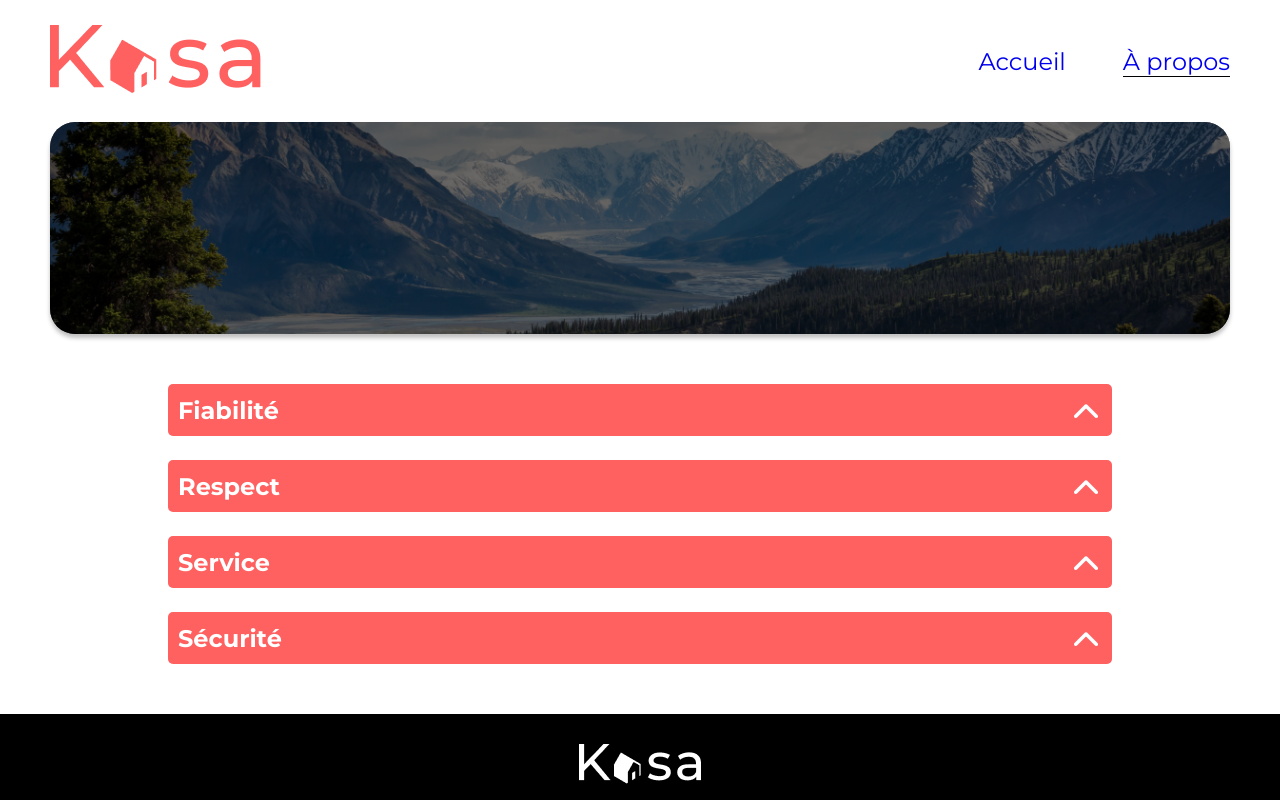
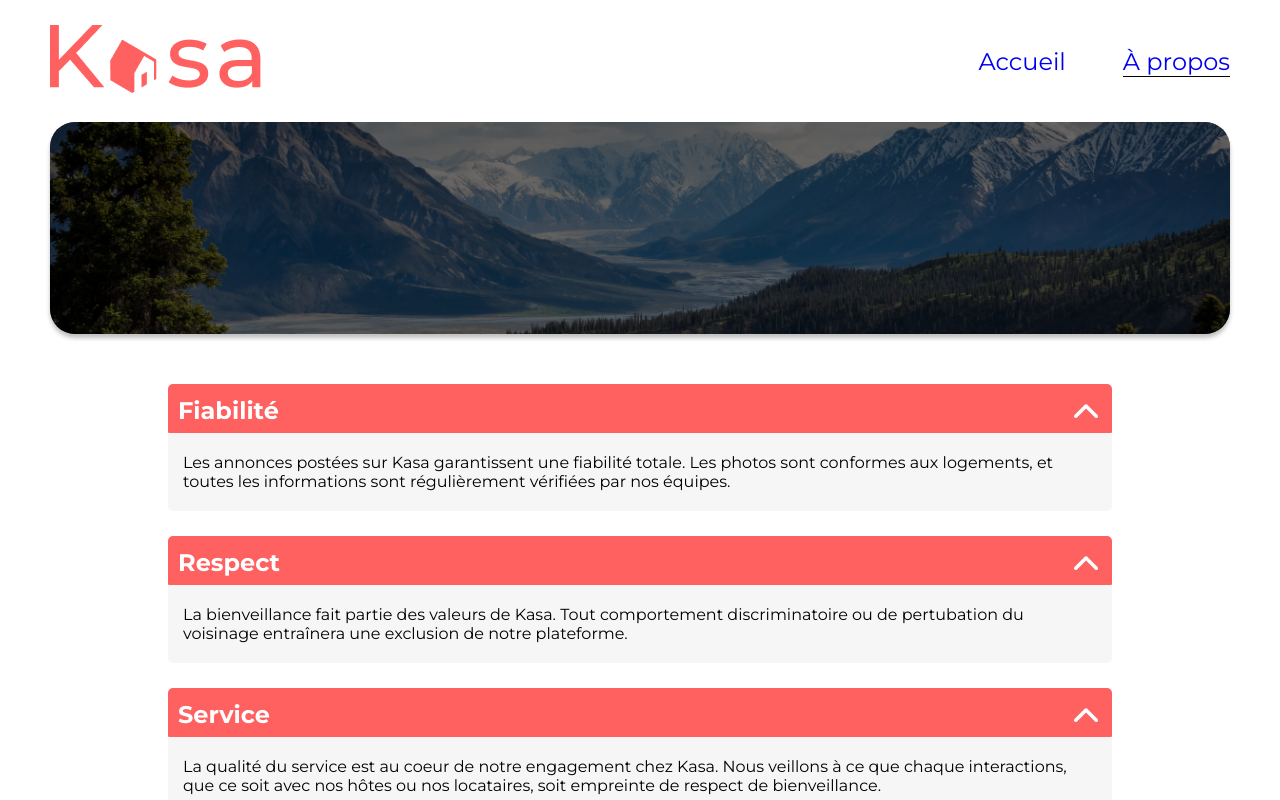
Before and after one commit to onelson17/Kasa, a React (Vite) app: page /About in a window 1280 px wide. Shown: the top 800 px of the page. Built offline with nearby package versions, Linux system fonts and the light colour scheme.

Commit message:
Maj transition du Collapse

```diff
--- a/src/components/Collapse.jsx
+++ b/src/components/Collapse.jsx
@@ -17,7 +17,7 @@ function Collapse({ title, content }) {
                     <img onClick={iconCollapse} src={Arrow} alt="Ouvrir" className={` arrow ${isOpen ? 'opened' : 'closed'} `}/>
                 </article>
 
-                <div className={` collapse--content ${isOpen ? 'content--open' : 'content--close'} `}>
+                <div className={` collapse--content ${isOpen ? 'content--close' : 'content--open'} `}>
                 {content}
                 </div>
             </section>
--- a/src/css/Collapse.css
+++ b/src/css/Collapse.css
@@ -1,4 +1,3 @@
-
 .collapse {
     width: 100%;
     background-color: #FF6060;
@@ -8,23 +7,24 @@
     padding: 10px;
     border-radius: 5px;
     color: white;
-    z-index: 2;
+    z-index: 11;
 }
+
 .arrow {
     cursor: pointer;
-    transition: transform .6s ease;
+    transition: transform 0.6s ease;
+    z-index: 11;
+}
 
-}
 .arrow.opened {
     transform: rotate(180deg);
 }
+
 .about-contain {
-    margin: 0 auto;
-    margin-top: 50px;
+    margin: 50px auto 0;
     width: 80%;
     display: flex;
     flex-direction: column;
-    gap: 24px;
     z-index: 10;
 }
 
@@ -32,26 +32,26 @@
     background-color: #F6F6F6;
     border-radius: 0 0 5px 5px;
     overflow: hidden;
-    border: none;
     padding: 20px 15px;
-    animation: slideDown 0.6s ease;
     margin-top: -3px;
+
+    transition:
+        max-height 0.3s ease-out,
+        opacity 0.3s ease-out .2s,
+        transform 0.3s ease-in-out,
+        margin 0.3s ease-out;
 }
+
+.content--open {
+    max-height: 500px;
+    opacity: 1;
+    transform: translateY(0);
+    margin-bottom: 25px;
+}
+
 .content--close {
-    display: none;
-}
-.content--open {
-    pointer-events: auto;
+    transition: all .3s ease;
+    max-height: 0;
+    opacity: 0;
 
 }
-@keyframes slideDown {
-    from {
-        max-height: 0;
-        transform: translateY(-20px);
-    }
-
-    to {
-        max-height: 500px;
-        transform: translateY(0);
-    }
-}
```
